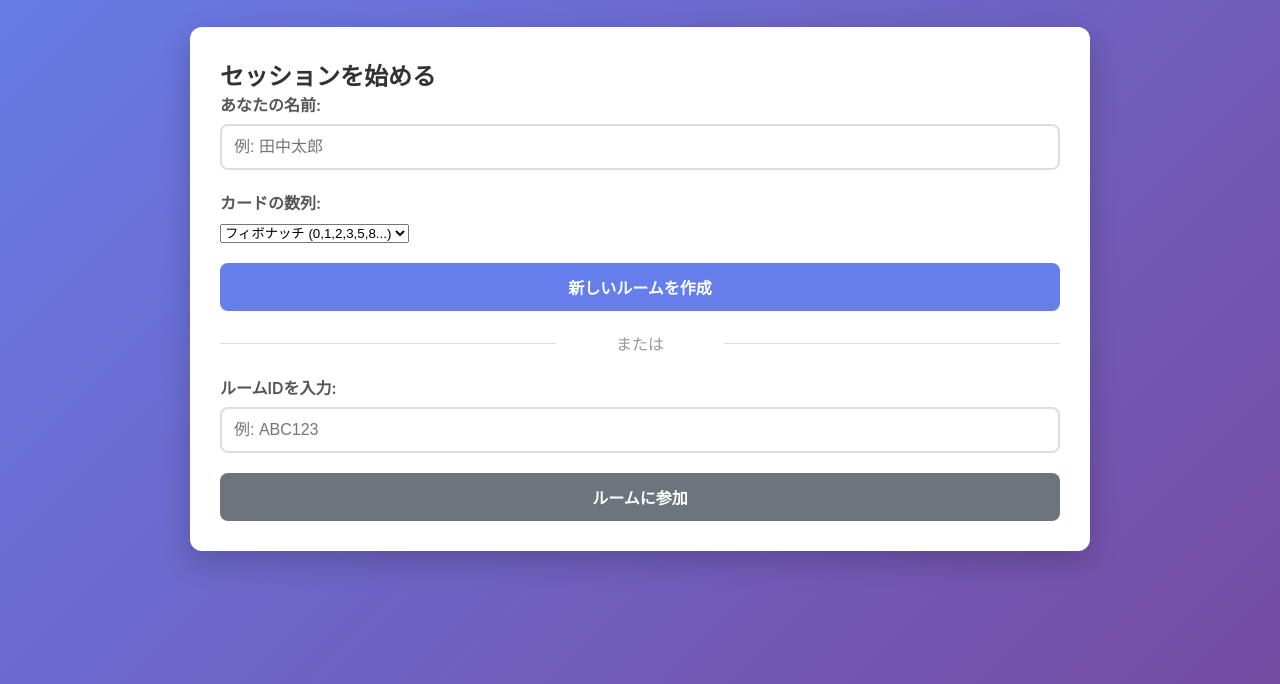
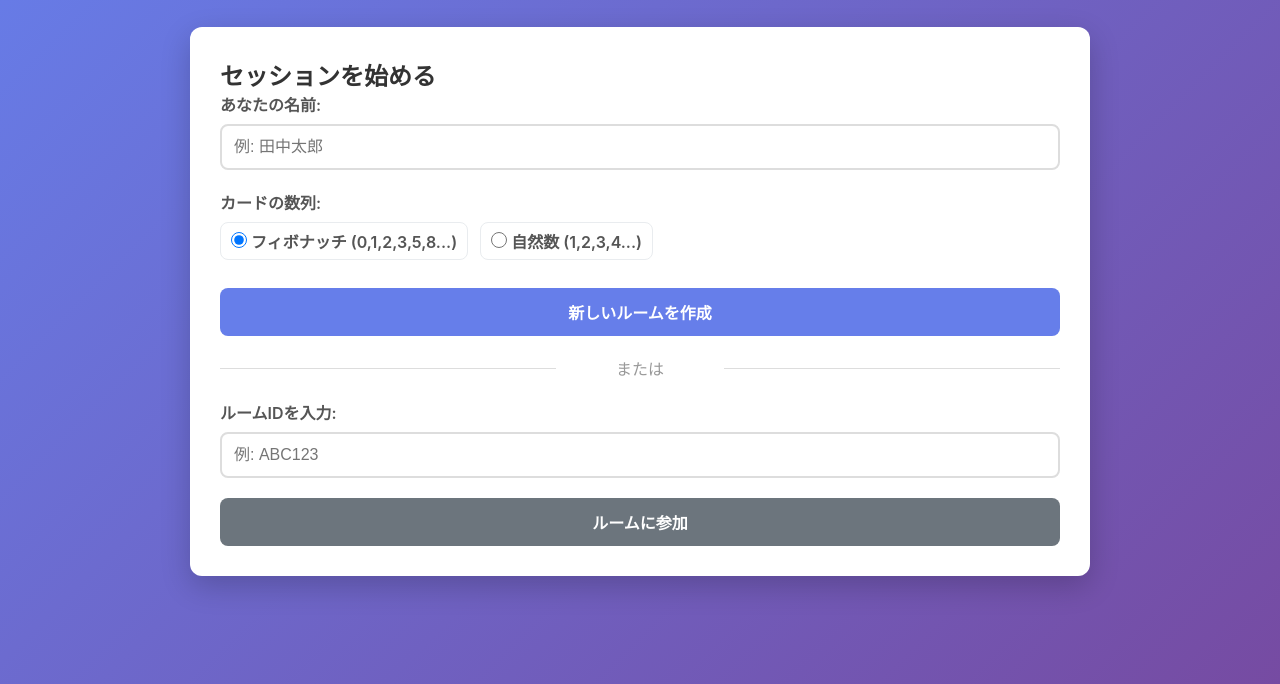
Before and after one commit to kenc713/myp2, a website: page public/index.html in a window 1280 px wide. Shown: the part 116-800 px from the top of the page. Drawn offline with Linux system fonts and the light colour scheme.

Commit message:
feat: 数列選択をドロップダウンからラジオボタンに変更し、スタイルを追加

```diff
--- a/public/app.js
+++ b/public/app.js
@@ -11,7 +11,6 @@ let currentSequence = 'fibonacci';
 const startScreen = document.getElementById('startScreen');
 const roomScreen = document.getElementById('roomScreen');
 const userNameInput = document.getElementById('userName');
-const sequenceSelect = document.getElementById('sequenceSelect');
 const roomIdInput = document.getElementById('roomIdInput');
 const createRoomBtn = document.getElementById('createRoomBtn');
 const joinRoomBtn = document.getElementById('joinRoomBtn');
@@ -116,8 +115,9 @@ createRoomBtn.addEventListener('click', () => {
     // ユーザー名取得（未入力時は匿名）
     const userName = userNameInput.value.trim() || '匿名';
 
-    // 選択された数列を取得してローカルに保存
-    const selectedSequence = (sequenceSelect && sequenceSelect.value) ? sequenceSelect.value : 'fibonacci';
+    // 選択された数列を取得してローカルに保存 (ラジオボタンから取得)
+    const selectedElem = document.querySelector('input[name="sequence"]:checked');
+    const selectedSequence = (selectedElem && selectedElem.value) ? selectedElem.value : 'fibonacci';
     currentSequence = selectedSequence;
 
     // カードを先にレンダリングしておく
--- a/public/index.html
+++ b/public/index.html
@@ -22,11 +22,11 @@
                     <input type="text" id="userName" placeholder="例: 田中太郎" maxlength="20">
                 </div>
                 <div class="form-group">
-                    <label for="sequenceSelect">カードの数列:</label>
-                    <select id="sequenceSelect">
-                        <option value="fibonacci">フィボナッチ (0,1,2,3,5,8...)</option>
-                        <option value="natural">自然数 (1,2,3,4...)</option>
-                    </select>
+                    <label>カードの数列:</label>
+                    <div class="sequence-options">
+                        <label class="sequence-option"><input type="radio" name="sequence" value="fibonacci" checked> フィボナッチ (0,1,2,3,5,8...)</label>
+                        <label class="sequence-option"><input type="radio" name="sequence" value="natural"> 自然数 (1,2,3,4...)</label>
+                    </div>
                 </div>
                 <button id="createRoomBtn" class="btn btn-primary">新しいルームを作成</button>
 
--- a/public/styles.css
+++ b/public/styles.css
@@ -354,3 +354,26 @@ header h1 {
         grid-template-columns: repeat(auto-fit, minmax(60px, 1fr));
     }
 }
+
+/* シーケンス選択ラジオボタン (横並び) */
+.sequence-options {
+    display: flex;
+    gap: 12px;
+    align-items: center;
+    margin-top: 8px;
+}
+.sequence-option {
+    display: inline-flex;
+    align-items: center;
+    gap: 6px;
+    background: #fff;
+    padding: 6px 10px;
+    border-radius: 8px;
+    border: 1px solid #e9ecef;
+    cursor: pointer;
+    color: #333;
+}
+.sequence-option input[type="radio"] {
+    width: 16px;
+    height: 16px;
+}
```
